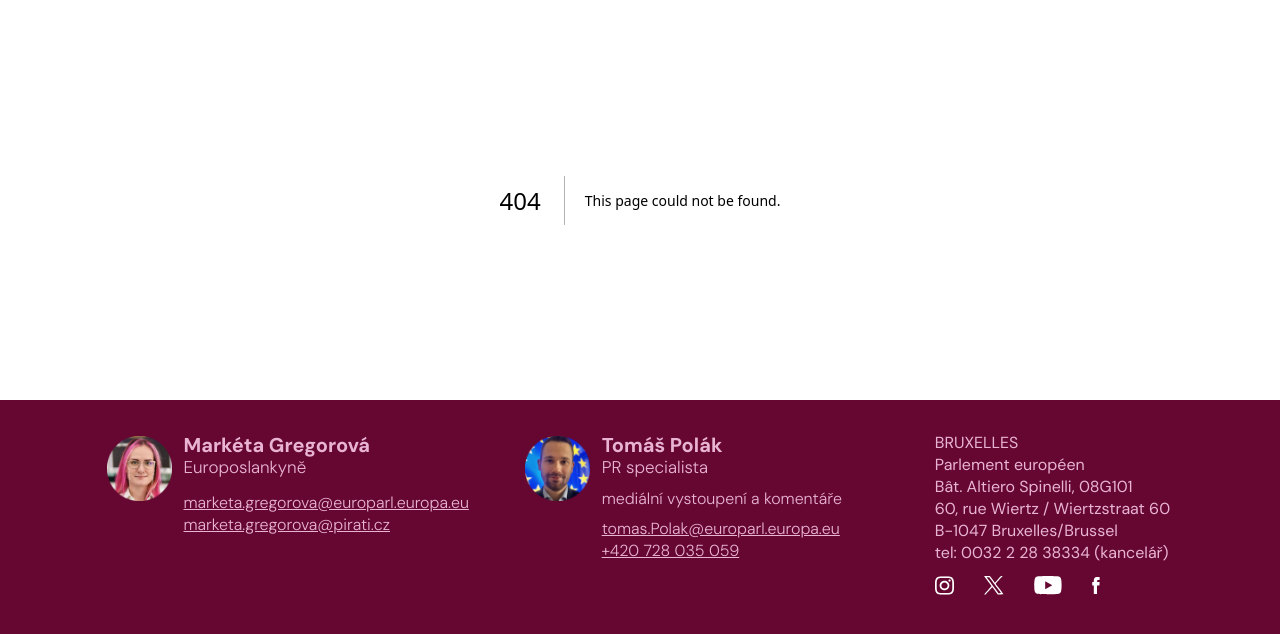
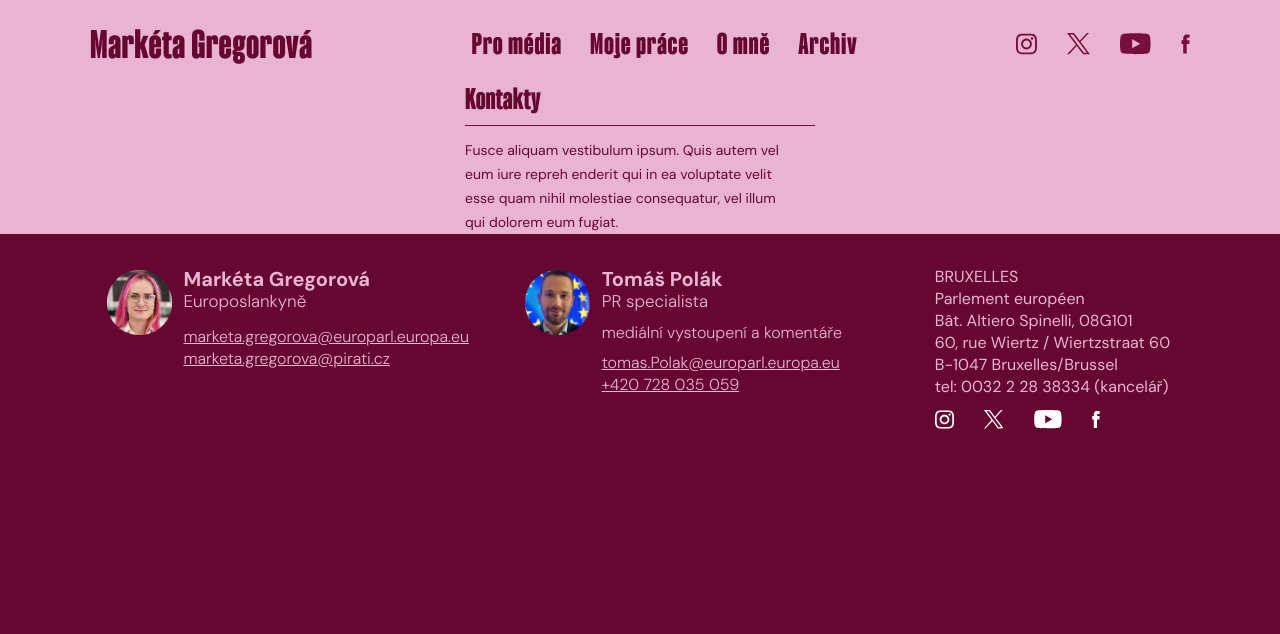
Before and after one commit to caroluxurians/mgreg, a Next.js app: page /pro-media in a window 1280 px wide. Before the commit this address had no page. Shown: the top 634 px of the page. Built offline with nearby package versions, Linux system fonts and the light colour scheme.

Commit message:
pink spectrum fix

```diff
--- a/app/globals.css
+++ b/app/globals.css
@@ -5,6 +5,9 @@
   --color-foreground: var(--foreground);
   --color-light-pink: #E9B4D3;
   --color-dark-pink: #660732;
+  /* footer, ÚVODNÍ ODSTAVCE & ODSTAVCE */
+  --color-medium-pink: #770E3D;
+  /* nadpisy, ÚVODNÍ ODSTAVCE & ODSTAVCE, podtřžítka, ikony socek */
   --color-beige: #F4DFDF;
   --breakpoint-3xl: 1920px;
 
--- /dev/null
+++ b/app/pro-media/page.tsx
@@ -0,0 +1,29 @@
+import Header from "../components/Header";
+import HeaderMobile from "../components/HeaderMobile";
+
+const ProMedia = () => {
+  return (
+    <div className="bg-light-pink text-dark-pink">
+      <HeaderMobile />
+      <Header
+        display="hidden md:flex"
+      />
+      <main className="flex flex-col">
+        <div className="w-[350px] mx-auto">
+          <div className="border-b border-medium-pink mb-3">
+            <h2 className="font-heading text-[30px] mt-3 pb-1">Kontakty</h2>
+          </div>
+          <div className=" text-[14px]/[24px]">
+            Fusce aliquam vestibulum ipsum. Quis autem vel<br />
+            eum iure repreh enderit qui in ea voluptate velit<br />
+            esse quam nihil molestiae consequatur, vel illum<br />
+            qui dolorem eum fugiat.<br />
+          </div>
+        </div>
+
+      </main>
+    </div>
+  );
+};
+
+export default ProMedia;
```
